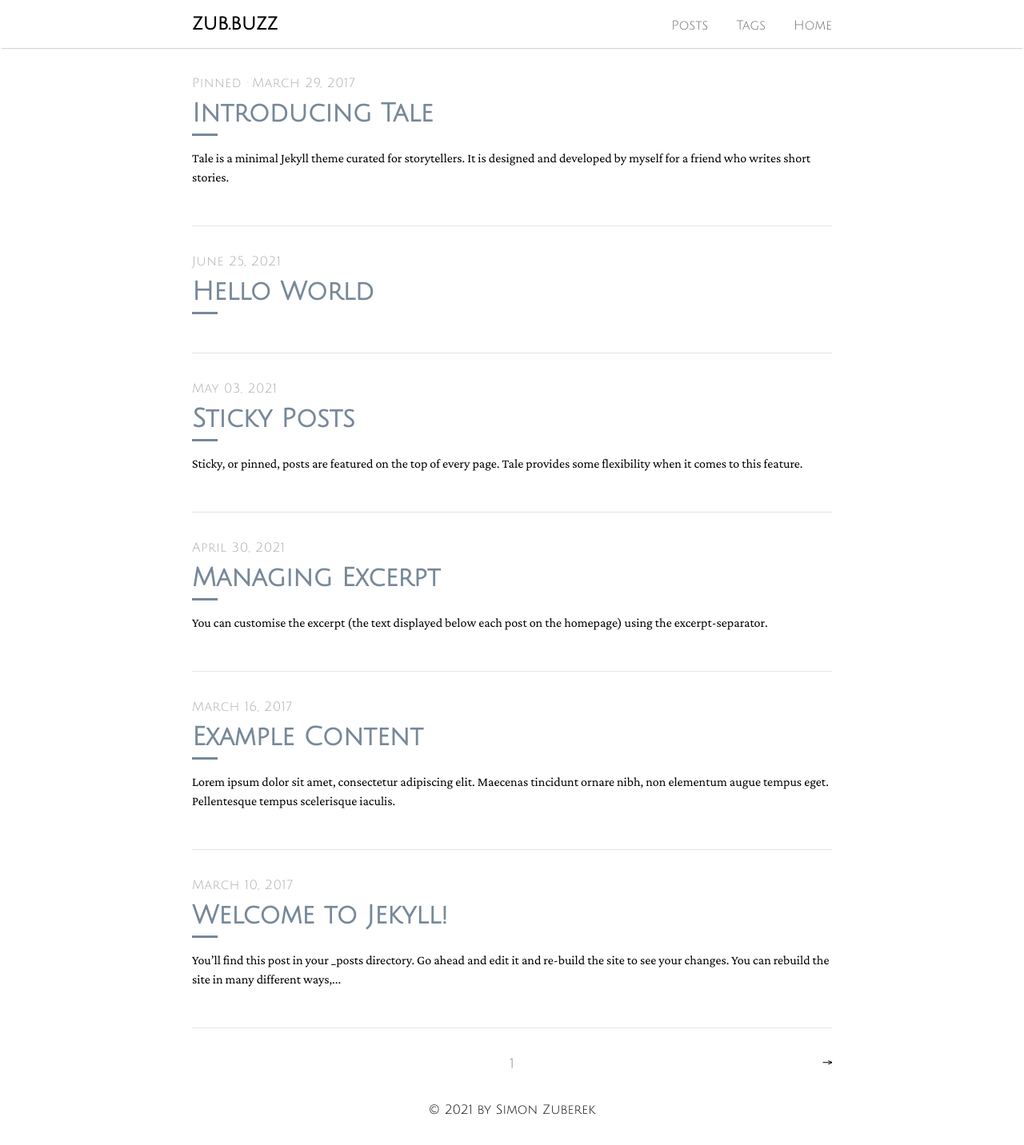
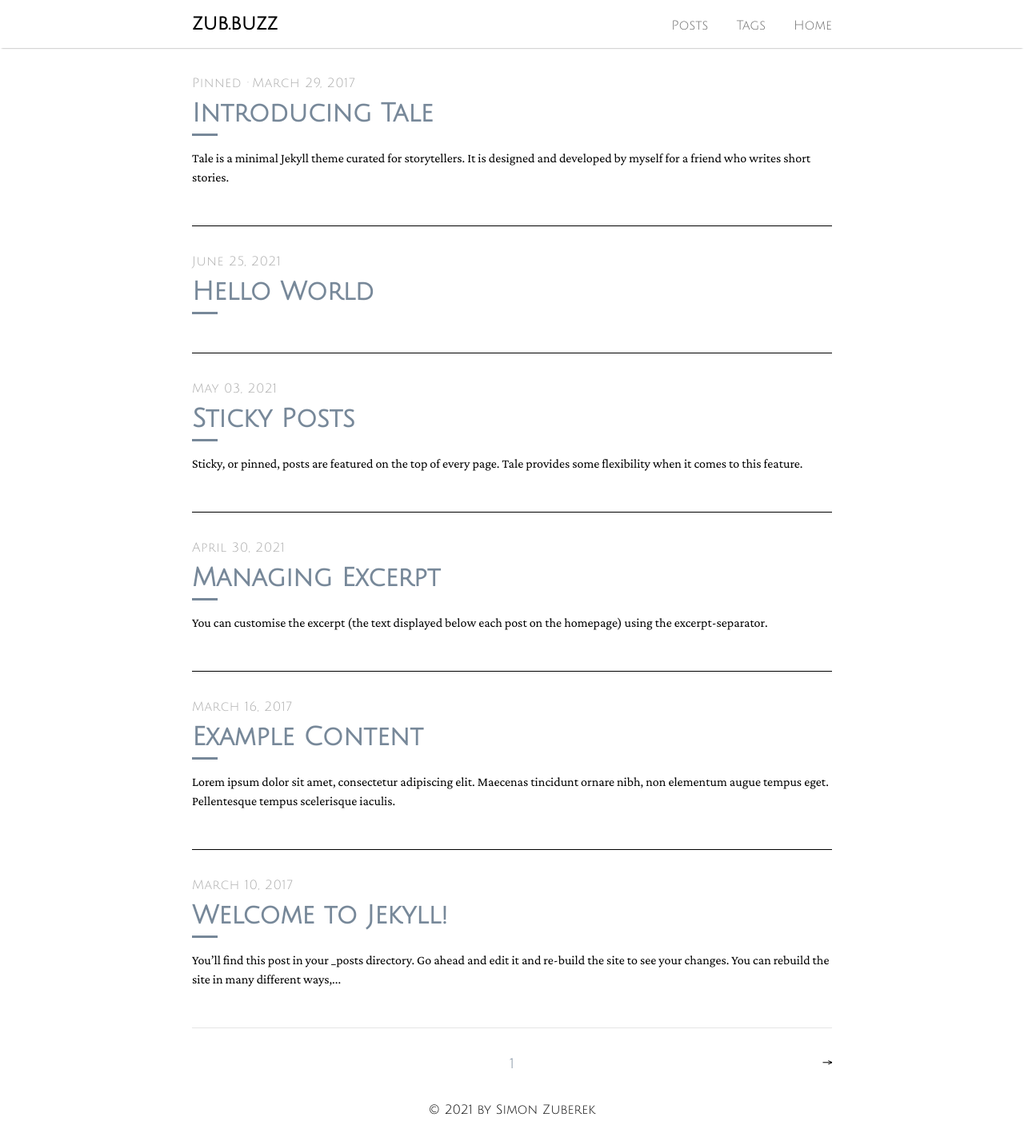
Before and after one commit to zoobereq/blog, a Jekyll site: the page built from index.html, in a window 1280 px wide. Shown: the whole page at 80% size. Built offline with Jekyll 4.4.1, drawn with Linux system fonts in a browser that asks for light colours; the list of posts is cut into pages by our own code.

Commit message:
changed nav bottom border color

```diff
--- a/_sass/tale/_catalogue.scss
+++ b/_sass/tale/_catalogue.scss
@@ -1,6 +1,6 @@
 .catalogue {
   &-item {
-    border-bottom: 1px solid $grey-2;
+    border-bottom: 1px solid black;
     color: $default-color;
     display: block;
     padding: 2rem 0;
```
